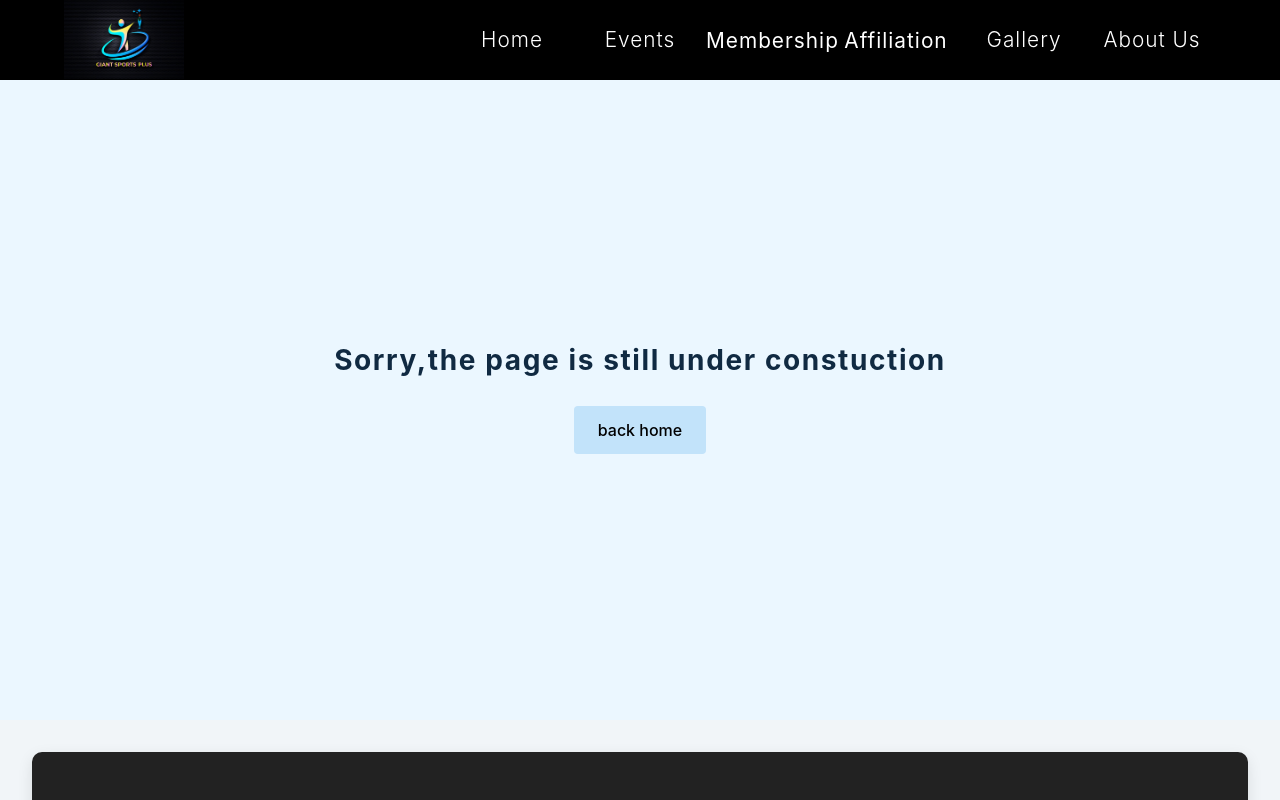
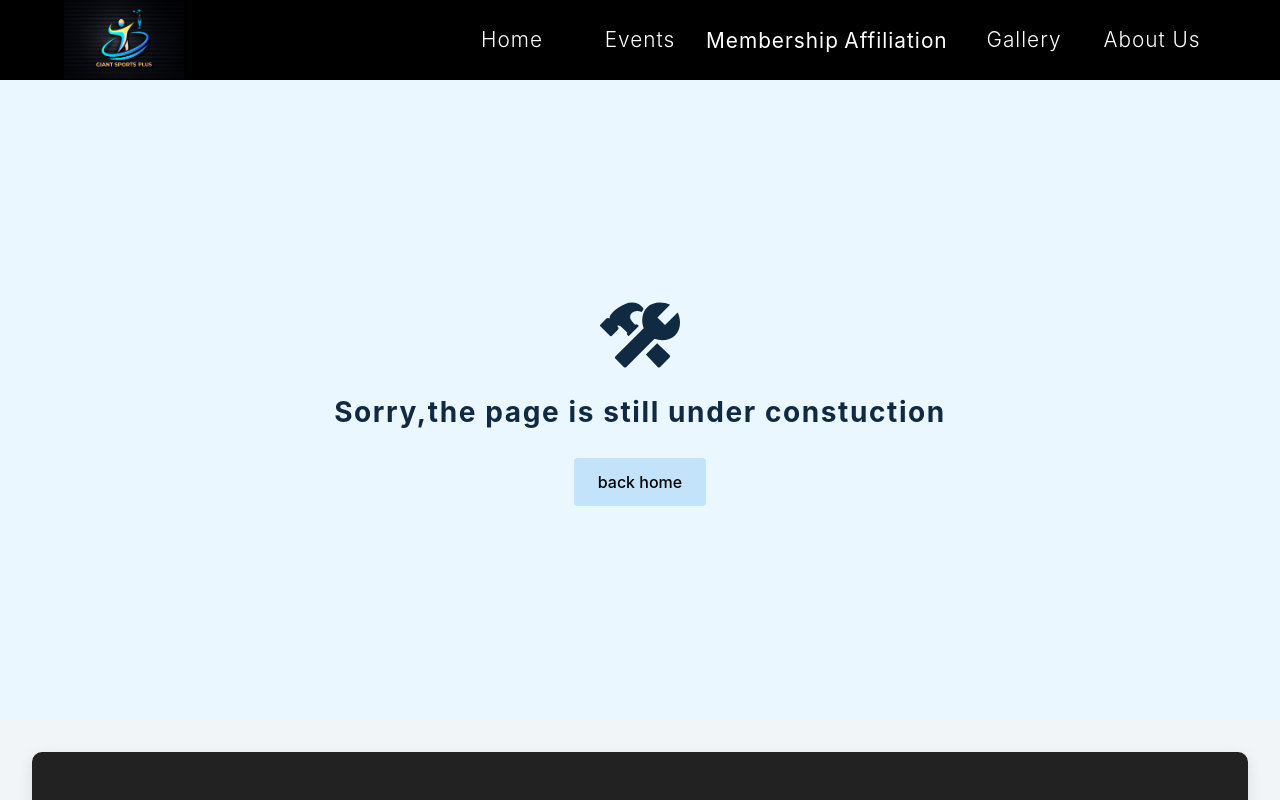
Before and after one commit to Jcolejeff/Giant-Sports, a React (Create React App) app: page /comingSoon in a window 1280 px wide. Shown: the top 800 px of the page. Built offline with nearby package versions, Linux system fonts and the light colour scheme; a web font is replaced by a local one.

Commit message:
added error page color

```diff
--- a/src/pages/ComingSoon.js
+++ b/src/pages/ComingSoon.js
@@ -2,12 +2,15 @@ import React from "react";
 import styled from "styled-components";
 import { Link } from "react-router-dom";
 import { useGlobalContext } from "../context";
-
+import { IoConstructSharp } from "react-icons/io5";
 const ComingSoon = () => {
 	const { closeSubmenu } = useGlobalContext();
 
 	return (
 		<Wrapper className="page-100" onMouseOver={closeSubmenu}>
+			<h1>
+				<IoConstructSharp></IoConstructSharp>{" "}
+			</h1>
 			<h3>Sorry,the page is still under constuction </h3>
 
 			<Link to="/" className="btn">
@@ -17,7 +20,7 @@ const ComingSoon = () => {
 	);
 };
 
-const Wrapper = styled.main`
+const Wrapper = styled.section`
 	background: var(--clr-primary-10);
 	display: flex;
 	justify-content: center;
@@ -26,11 +29,12 @@ const Wrapper = styled.main`
 	flex-direction: column;
 
 	h1 {
-		font-size: 10rem;
+		font-size: 5rem;
 	}
 	h3 {
 		text-transform: none;
 		margin-bottom: 2rem;
+		width: 60%;
 	}
 	.btn {
 		padding: 0.75rem 1.5rem;
--- a/src/pages/Error.js
+++ b/src/pages/Error.js
@@ -7,29 +7,32 @@ const ErrorPage = () => {
 
 	return (
 		<Wrapper className="page-100" onMouseOver={closeSubmenu}>
-			<section>
-				<h1>404</h1>
-				<h3>Sorry,the page you tried cannot be found</h3>
-				<Link to="/" className="btn">
-					back home
-				</Link>
-			</section>
+			<h1>404</h1>
+			<h3>Sorry,the page you tried cannot be found</h3>
+			<Link to="/" className="btn">
+				back home
+			</Link>
 		</Wrapper>
 	);
 };
 
-const Wrapper = styled.main`
+const Wrapper = styled.section`
 	background: var(--clr-primary-10);
 	display: flex;
+	flex-direction: column;
 	justify-content: center;
 	align-items: center;
 	text-align: center;
 	h1 {
 		font-size: 10rem;
+		color: red;
 	}
 	h3 {
 		text-transform: none;
 		margin-bottom: 2rem;
+		width: 60%;
+		color: red;
+		text-align: center;
 	}
 	.btn {
 		padding: 0.75rem 1.5rem;
```
